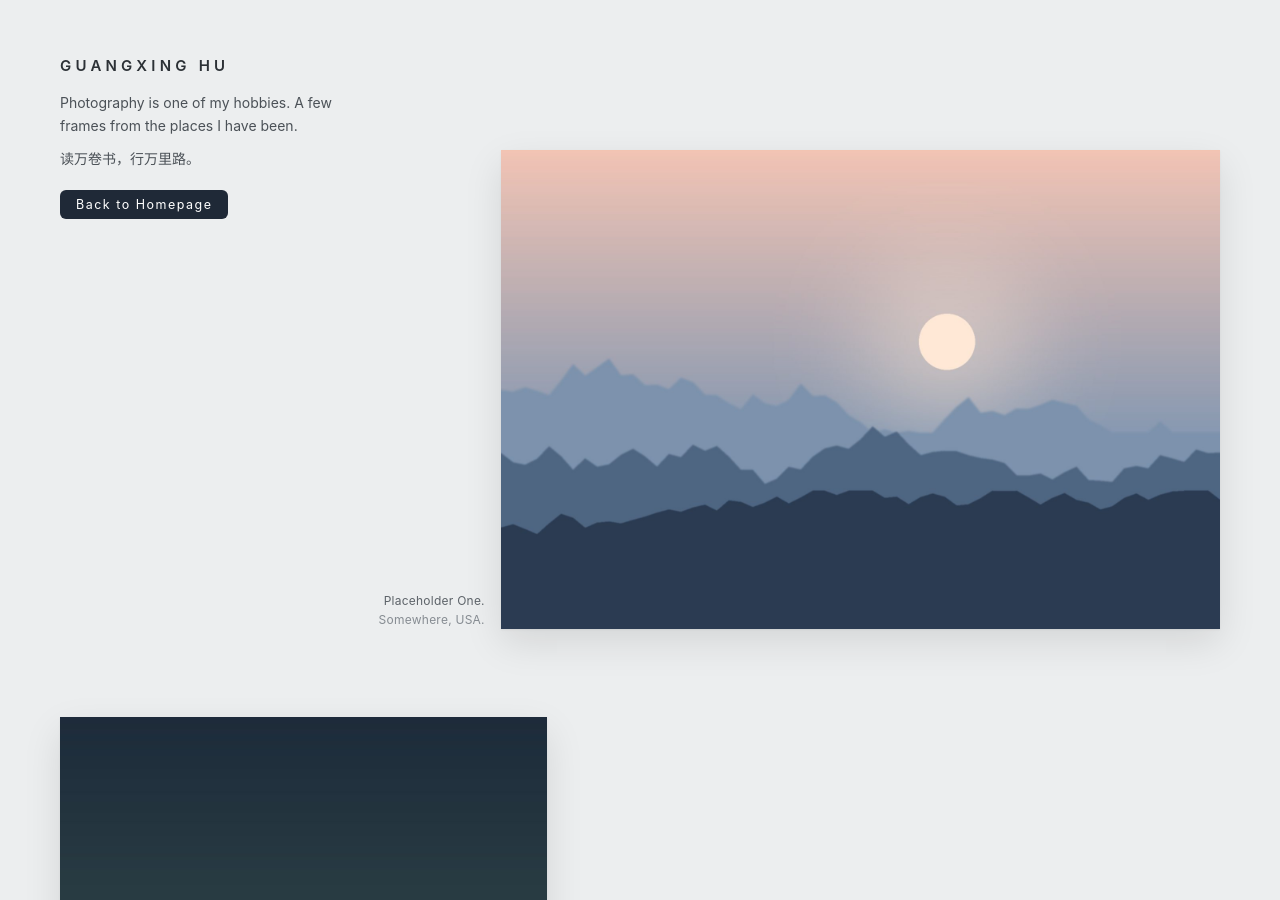
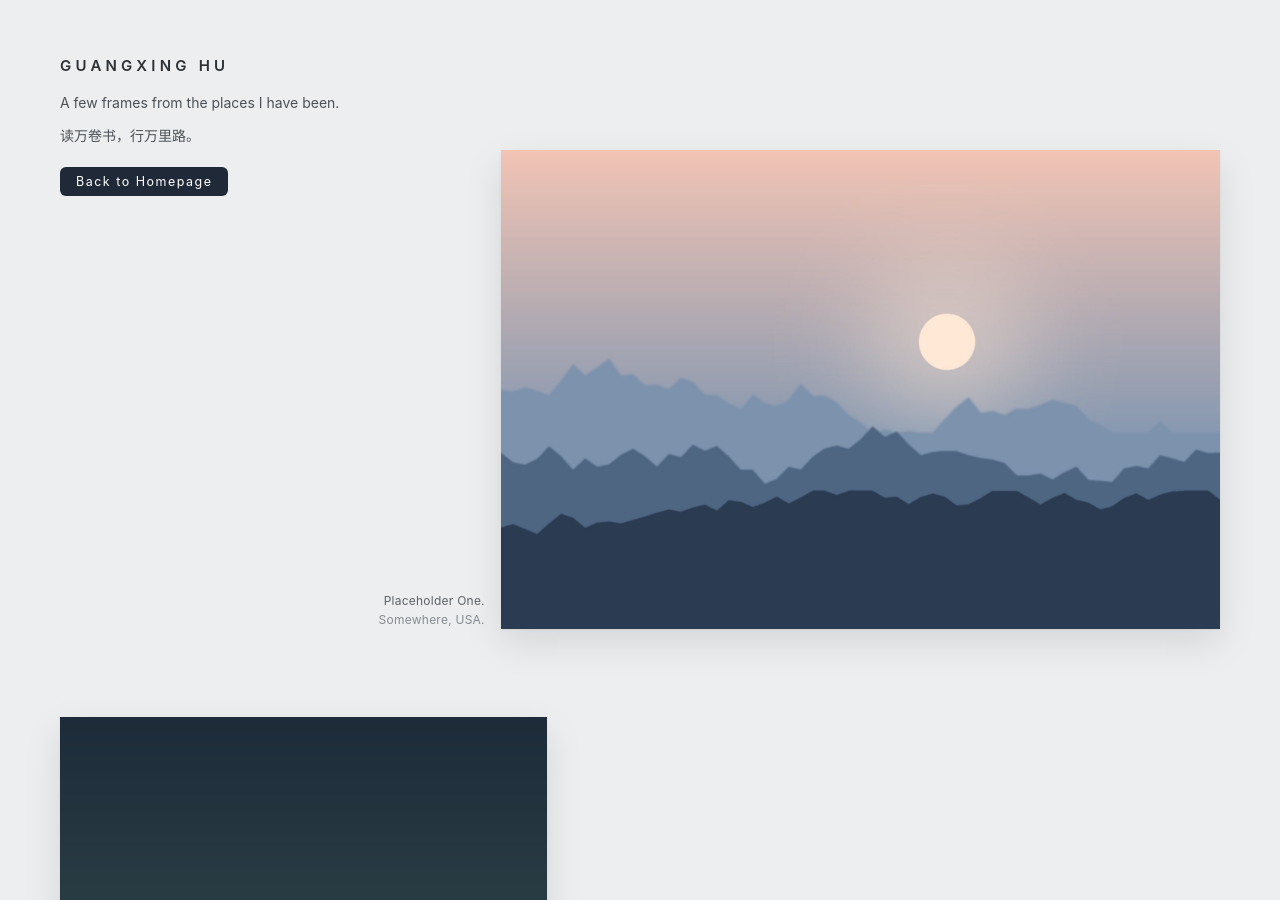
Before and after one commit to Garson-hu/Guangxing.github.io, a Jekyll site: the page built from _pages/photography.md, in a window 1280 px wide and 900 px high. Built offline with Jekyll 4.4.1, drawn with Linux system fonts in a browser that asks for light colours.

Commit message:
Shorten photography page intro
Co-Authored-By: Claude Opus 5.5 (1M context) <noreply@anthropic.com>

```diff
--- a/_pages/photography.md
+++ b/_pages/photography.md
@@ -5,6 +5,6 @@ permalink: /photography/
 description: Photos taken by Guangxing Hu.
 ---
 
-Photography is one of my hobbies. A few frames from the places I have been.
+A few frames from the places I have been.
 
 读万卷书，行万里路。
```
